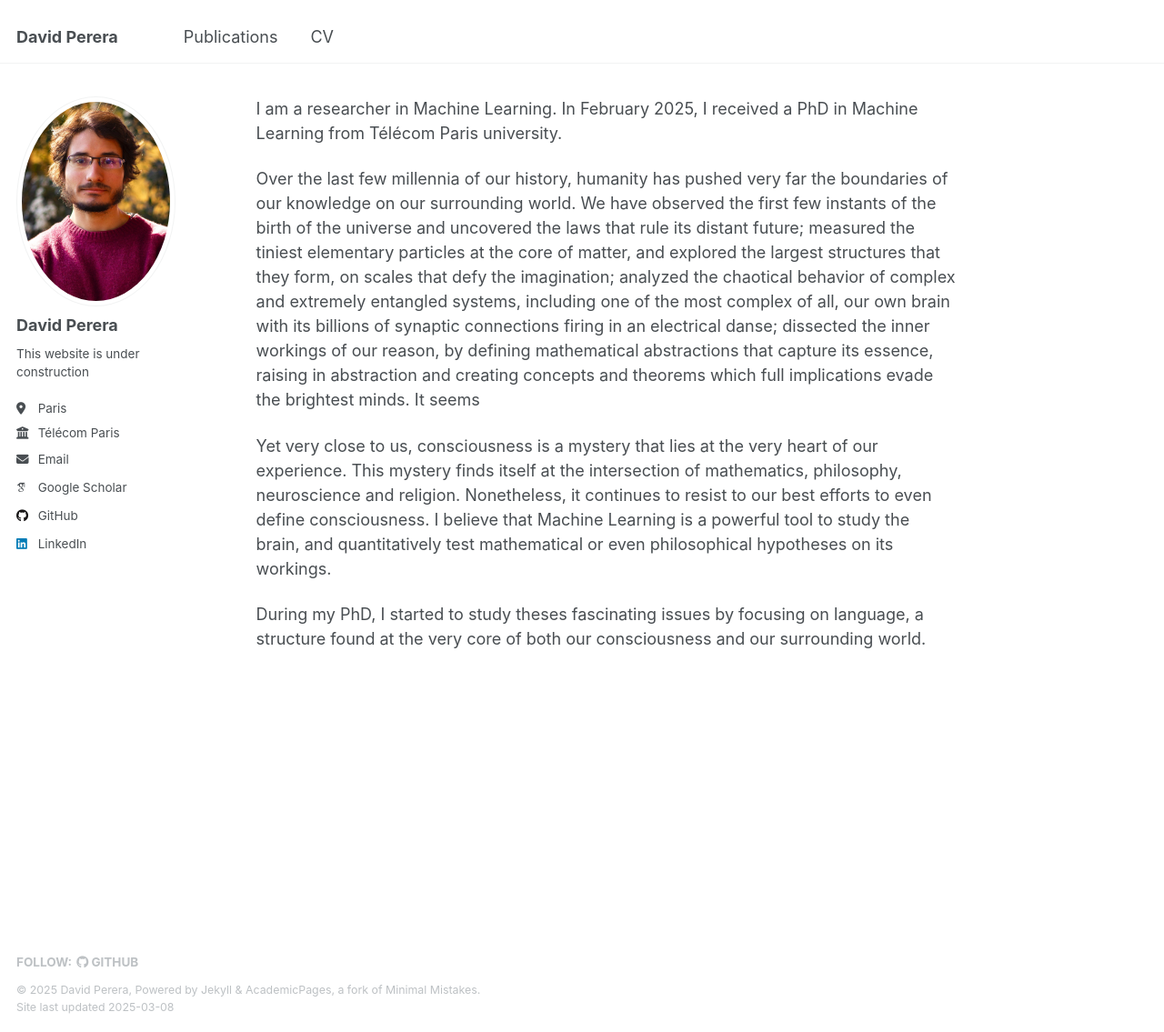
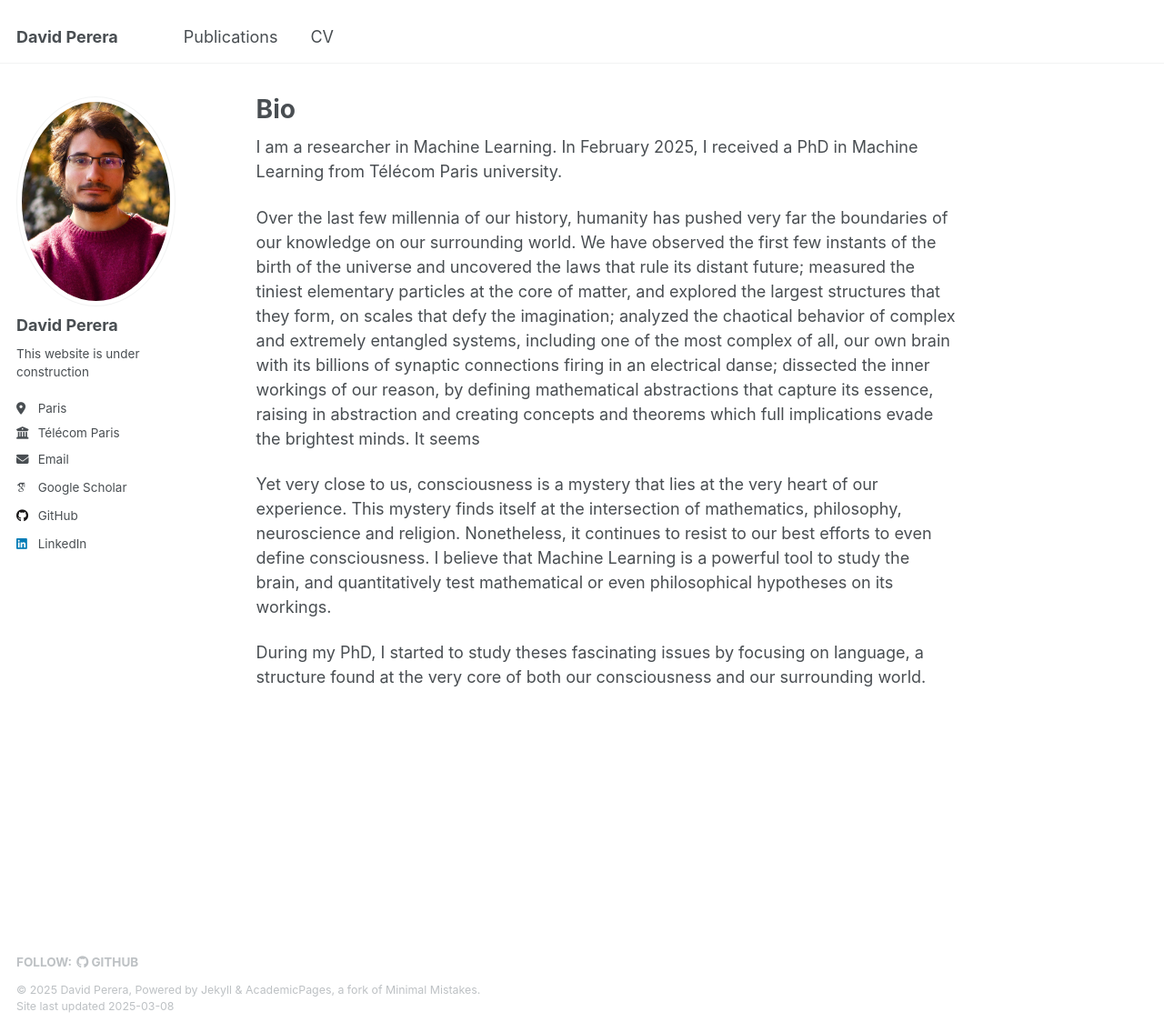
Before and after one commit to daperera/daperera.github.io, a Jekyll site: the page built from _pages/about.md, in a window 1280 px wide and 1135 px high. Shown: the whole window at 91% size. Built offline with Jekyll 4.4.1, drawn with Linux system fonts in a browser that asks for light colours; some web fonts are replaced; our own code applies the rules of GitHub Pages for plain Markdown files.

Commit message:
Update about.md

```diff
--- a/_pages/about.md
+++ b/_pages/about.md
@@ -1,3 +1,12 @@
+---
+permalink: /
+title: "Bio"
+author_profile: true
+redirect_from:
+  - /about/
+  - /about.html
+---
+
 I am a researcher in Machine Learning. In February 2025, I received a PhD in Machine Learning from Télécom Paris university.
 
 Over the last few millennia of our history, humanity has pushed very far the boundaries of our knowledge on our surrounding world. We have observed the first few instants of the birth of the universe and uncovered the laws that rule its distant future; measured the tiniest elementary particles at the core of matter, and explored the largest structures that they form, on scales that defy the imagination; analyzed the chaotical behavior of complex and extremely entangled systems, including one of the most complex of all, our own brain with its billions of synaptic connections firing in an electrical danse; dissected the inner workings of our reason, by defining mathematical abstractions that capture its essence, raising in abstraction and creating concepts and theorems which full implications evade the brightest minds.
```
